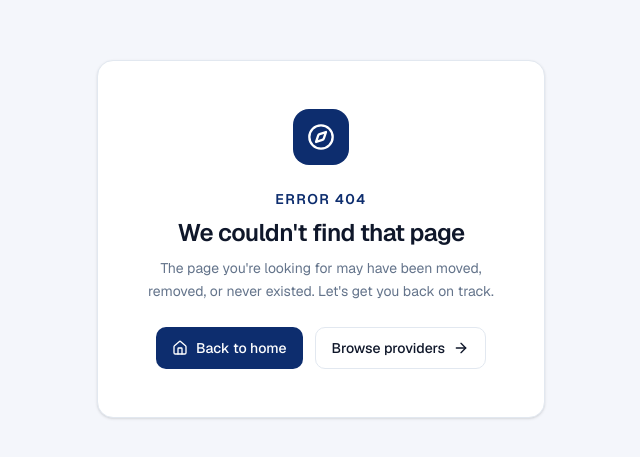
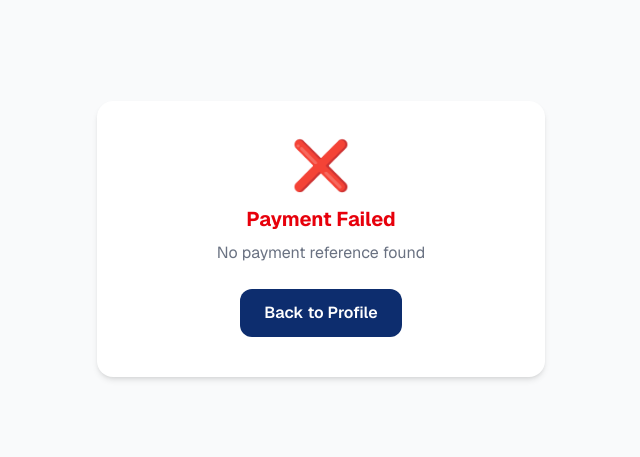
Before and after one commit to destinydominic13/ttaskpro-frontend, a Next.js app: page /payment-callback in a window 1280 px wide. Before the commit this address had no page. Shown: the part 161-618 px from the top of the page, without its empty margins (319-959 px from the left). Built offline with nearby package versions, Linux system fonts and the light colour scheme.

Commit message:
profile change

```diff
--- /dev/null
+++ b/app/payment-callback/page.tsx
@@ -0,0 +1,73 @@
+'use client';
+import { useEffect, useState } from 'react';
+import { useSearchParams } from 'next/navigation';
+import API from '../lib/api';
+import Link from 'next/link';
+
+export default function PaymentCallbackPage() {
+  const searchParams = useSearchParams();
+  const reference = searchParams.get('reference') || searchParams.get('trxref');
+  const [status, setStatus] = useState<'loading' | 'success' | 'error'>('loading');
+  const [message, setMessage] = useState('');
+
+  useEffect(() => {
+    if (!reference) {
+      setStatus('error');
+      setMessage('No payment reference found');
+      return;
+    }
+    verifyPayment();
+  }, [reference]);
+
+  const verifyPayment = async () => {
+    try {
+      const res = await API.get(`/user/verify-payment/${reference}`);
+      setStatus('success');
+      setMessage(res.data.message);
+    } catch (err: any) {
+      setStatus('error');
+      setMessage(err.response?.data?.message || 'Payment verification failed');
+    }
+  };
+
+  return (
+    <div className="min-h-screen bg-gray-50 flex items-center justify-center px-6">
+      <div className="bg-white rounded-2xl shadow-md p-10 max-w-md w-full text-center">
+        {status === 'loading' && (
+          <>
+            <div className="animate-spin rounded-full h-12 w-12 border-b-2 border-[#0d2d6e] mx-auto mb-4"></div>
+            <p className="text-gray-600">Verifying your payment...</p>
+          </>
+        )}
+
+        {status === 'success' && (
+          <>
+            <div className="text-5xl mb-4">✅</div>
+            <h1 className="text-xl font-bold text-green-600 mb-2">Payment Successful!</h1>
+            <p className="text-gray-500 mb-6">{message}</p>
+            <Link
+              href="/profile"
+              className="inline-block bg-[#0d2d6e] text-white px-6 py-3 rounded-xl font-semibold hover:bg-[#0a2458] transition"
+            >
+              Back to Profile
+            </Link>
+          </>
+        )}
+
+        {status === 'error' && (
+          <>
+            <div className="text-5xl mb-4">❌</div>
+            <h1 className="text-xl font-bold text-red-600 mb-2">Payment Failed</h1>
+            <p className="text-gray-500 mb-6">{message}</p>
+            <Link
+              href="/profile"
+              className="inline-block bg-[#0d2d6e] text-white px-6 py-3 rounded-xl font-semibold hover:bg-[#0a2458] transition"
+            >
+              Back to Profile
+            </Link>
+          </>
+        )}
+      </div>
+    </div>
+  );
+}
--- a/app/profile/page.tsx
+++ b/app/profile/page.tsx
@@ -1,8 +1,8 @@
-'use client';
-import { useState, useEffect } from 'react';
-import API from '../lib/api';
-import { getUser, logout } from '../lib/auth';
-import Link from 'next/link';
+"use client";
+import { useState, useEffect } from "react";
+import API from "../lib/api";
+import { getUser, logout } from "../lib/auth";
+import Link from "next/link";
 import {
   LogOut,
   Wallet,
@@ -14,23 +14,26 @@ import {
   Clock,
   XCircle,
   AlertCircle,
-} from 'lucide-react';
+} from "lucide-react";
 
 export default function ProfilePage() {
   const [user, setUser] = useState<any>(null);
   const [bookings, setBookings] = useState([]);
   const [transactions, setTransactions] = useState([]);
   const [loading, setLoading] = useState(true);
-  const [transferForm, setTransferForm] = useState({ providerUsername: '', amount: '' });
-  const [transferMsg, setTransferMsg] = useState('');
-  const [transferError, setTransferError] = useState('');
-  const [activeTab, setActiveTab] = useState('bookings');
+  const [transferForm, setTransferForm] = useState({
+    providerUsername: "",
+    amount: "",
+  });
+  const [transferMsg, setTransferMsg] = useState("");
+  const [transferError, setTransferError] = useState("");
+  const [activeTab, setActiveTab] = useState("bookings");
   const [showFundModal, setShowFundModal] = useState(false);
-  const [fundAmount, setFundAmount] = useState('');
+  const [fundAmount, setFundAmount] = useState("");
 
   useEffect(() => {
-    if (!localStorage.getItem('token')) {
-      window.location.href = '/login';
+    if (!localStorage.getItem("token")) {
+      window.location.href = "/login";
     }
     fetchProfile();
   }, []);
@@ -38,9 +41,9 @@ export default function ProfilePage() {
   const fetchProfile = async () => {
     try {
       const [profileRes, bookingsRes, transactionsRes] = await Promise.all([
-        API.get('/user/profile'),
-        API.get('/user/bookings'),
-        API.get('/user/transactions'),
+        API.get("/user/profile"),
+        API.get("/user/bookings"),
+        API.get("/user/transactions"),
       ]);
       setUser(profileRes.data);
       setBookings(bookingsRes.data);
@@ -54,33 +57,31 @@ export default function ProfilePage() {
 
   const handleTransfer = async (e: React.FormEvent) => {
     e.preventDefault();
-    setTransferMsg('');
-    setTransferError('');
+    setTransferMsg("");
+    setTransferError("");
     try {
-      const res = await API.post('/user/transfer', {
+      const res = await API.post("/user/transfer", {
         providerUsername: transferForm.providerUsername,
         amount: parseFloat(transferForm.amount),
       });
       setTransferMsg(res.data.message);
-      setTransferForm({ providerUsername: '', amount: '' });
+      setTransferForm({ providerUsername: "", amount: "" });
       fetchProfile();
     } catch (err: any) {
-      setTransferError(err.response?.data?.message || 'Transfer failed');
+      setTransferError(err.response?.data?.message || "Transfer failed");
     }
   };
 
   const handleFundAccount = async (e: React.FormEvent) => {
     e.preventDefault();
     try {
-      const res = await API.post('/user/fund-account', {
+      const res = await API.post("/user/fund-account", {
         amount: parseFloat(fundAmount),
       });
-      setTransferMsg(`Successfully funded with ₦${fundAmount}`);
-      setFundAmount('');
-      setShowFundModal(false);
-      fetchProfile();
+      // Redirect user to Paystack's payment page
+      window.location.href = res.data.authorizationUrl;
     } catch (err: any) {
-      setTransferError(err.response?.data?.message || 'Funding failed');
+      setTransferError(err.response?.data?.message || "Funding failed");
     }
   };
 
@@ -98,7 +99,10 @@ export default function ProfilePage() {
       <nav className="bg-primary text-white px-6 py-4 flex items-center justify-between shadow-lg sticky top-0 z-50">
         <div className="text-2xl font-black">TTaskPro</div>
         <div className="flex items-center gap-3">
-          <Link href="/" className="text-primary-foreground/80 hover:text-primary-foreground text-sm font-medium transition flex items-center gap-1">
+          <Link
+            href="/"
+            className="text-primary-foreground/80 hover:text-primary-foreground text-sm font-medium transition flex items-center gap-1"
+          >
             Browse Providers
           </Link>
           <button
@@ -128,14 +132,18 @@ export default function ProfilePage() {
             <div className="text-center md:text-left flex-1">
               <h1 className="text-3xl font-black">{user?.fullName}</h1>
               <p className="text-primary-foreground/80">@{user?.username}</p>
-              <p className="text-primary-foreground/70 text-sm">{user?.email}</p>
+              <p className="text-primary-foreground/70 text-sm">
+                {user?.email}
+              </p>
             </div>
             <div className="md:ml-auto bg-white/15 backdrop-blur border border-white/20 rounded-2xl p-6 text-center">
               <p className="text-primary-foreground/80 text-sm flex items-center gap-2 justify-center">
                 <Wallet className="size-4" />
                 Account Balance
               </p>
-              <p className="text-4xl font-black mt-2">₦{user?.balance?.toLocaleString()}</p>
+              <p className="text-4xl font-black mt-2">
+                ₦{user?.balance?.toLocaleString()}
+              </p>
             </div>
           </div>
         </div>
@@ -144,10 +152,14 @@ export default function ProfilePage() {
         {showFundModal && (
           <div className="fixed inset-0 bg-black/50 flex items-center justify-center z-50 p-4">
             <div className="bg-card rounded-2xl shadow-xl max-w-md w-full p-6">
-              <h3 className="text-xl font-bold text-foreground mb-4">Fund Your Account</h3>
+              <h3 className="text-xl font-bold text-foreground mb-4">
+                Fund Your Account
+              </h3>
               <form onSubmit={handleFundAccount} className="space-y-4">
                 <div>
-                  <label className="block text-sm font-semibold text-foreground mb-2">Amount (₦)</label>
+                  <label className="block text-sm font-semibold text-foreground mb-2">
+                    Amount (₦)
+                  </label>
                   <input
                     type="number"
                     value={fundAmount}
@@ -207,7 +219,12 @@ export default function ProfilePage() {
                 <input
                   type="text"
                   value={transferForm.providerUsername}
-                  onChange={(e) => setTransferForm({ ...transferForm, providerUsername: e.target.value })}
+                  onChange={(e) =>
+                    setTransferForm({
+                      ...transferForm,
+                      providerUsername: e.target.value,
+                    })
+                  }
                   required
                   className="w-full border-2 border-border rounded-xl px-4 py-3 focus:outline-none focus:border-primary transition-colors bg-card"
                   placeholder="Enter provider username"
@@ -220,7 +237,9 @@ export default function ProfilePage() {
                 <input
                   type="number"
                   value={transferForm.amount}
-                  onChange={(e) => setTransferForm({ ...transferForm, amount: e.target.value })}
+                  onChange={(e) =>
+                    setTransferForm({ ...transferForm, amount: e.target.value })
+                  }
                   required
                   min="1"
                   className="w-full border-2 border-border rounded-xl px-4 py-3 focus:outline-none focus:border-primary transition-colors bg-card"
@@ -241,22 +260,22 @@ export default function ProfilePage() {
             {/* Tabs */}
             <div className="flex gap-2 mb-6">
               <button
-                onClick={() => setActiveTab('bookings')}
+                onClick={() => setActiveTab("bookings")}
                 className={`px-4 py-2 rounded-xl font-semibold text-sm transition flex items-center gap-2 ${
-                  activeTab === 'bookings'
-                    ? 'bg-primary text-primary-foreground'
-                    : 'bg-muted text-muted-foreground hover:bg-muted/80'
+                  activeTab === "bookings"
+                    ? "bg-primary text-primary-foreground"
+                    : "bg-muted text-muted-foreground hover:bg-muted/80"
                 }`}
               >
                 <BookMarked className="size-4" />
                 Bookings ({bookings.length})
               </button>
               <button
-                onClick={() => setActiveTab('transactions')}
+                onClick={() => setActiveTab("transactions")}
                 className={`px-4 py-2 rounded-xl font-semibold text-sm transition flex items-center gap-2 ${
-                  activeTab === 'transactions'
-                    ? 'bg-primary text-primary-foreground'
-                    : 'bg-muted text-muted-foreground hover:bg-muted/80'
+                  activeTab === "transactions"
+                    ? "bg-primary text-primary-foreground"
+                    : "bg-muted text-muted-foreground hover:bg-muted/80"
                 }`}
               >
                 <CreditCard className="size-4" />
@@ -265,36 +284,57 @@ export default function ProfilePage() {
             </div>
 
             {/* Bookings Tab */}
-            {activeTab === 'bookings' && (
+            {activeTab === "bookings" && (
               <div className="space-y-3">
                 {bookings.length === 0 ? (
                   <div className="text-center py-10 text-muted-foreground">
                     <BookMarked className="size-12 mx-auto mb-3 opacity-50" />
                     <p className="font-medium">No bookings yet</p>
-                    <Link href="/" className="text-primary font-semibold hover:underline text-sm">
+                    <Link
+                      href="/"
+                      className="text-primary font-semibold hover:underline text-sm"
+                    >
                       Browse Providers
                     </Link>
                   </div>
                 ) : (
                   bookings.map((booking: any) => (
-                    <div key={booking.id} className="border-2 border-border rounded-xl p-4 hover:border-primary/50 hover:bg-muted/30 transition">
+                    <div
+                      key={booking.id}
+                      className="border-2 border-border rounded-xl p-4 hover:border-primary/50 hover:bg-muted/30 transition"
+                    >
                       <div className="flex items-center justify-between">
                         <div className="flex-1">
-                          <p className="font-semibold text-foreground">{booking.provider?.fullName}</p>
-                          <p className="text-sm text-muted-foreground">{booking.provider?.category}</p>
+                          <p className="font-semibold text-foreground">
+                            {booking.provider?.fullName}
+                          </p>
+                          <p className="text-sm text-muted-foreground">
+                            {booking.provider?.category}
+                          </p>
                           <p className="text-xs text-muted-foreground/70">
                             {new Date(booking.createdAt).toLocaleDateString()}
                           </p>
                         </div>
-                        <span className={`px-3 py-1 rounded-full text-xs font-semibold ml-4 flex items-center gap-1 ${
-                          booking.status === 'CONFIRMED' ? 'bg-success/10 text-success' :
-                          booking.status === 'COMPLETED' ? 'bg-primary/10 text-primary' :
-                          booking.status === 'CANCELLED' ? 'bg-destructive/10 text-destructive' :
-                          'bg-warning/10 text-warning'
-                        }`}>
-                          {booking.status === 'COMPLETED' && <CheckCircle2 className="size-3" />}
-                          {booking.status === 'CONFIRMED' && <Clock className="size-3" />}
-                          {booking.status === 'CANCELLED' && <XCircle className="size-3" />}
+                        <span
+                          className={`px-3 py-1 rounded-full text-xs font-semibold ml-4 flex items-center gap-1 ${
+                            booking.status === "CONFIRMED"
+                              ? "bg-success/10 text-success"
+                              : booking.status === "COMPLETED"
+                              ? "bg-primary/10 text-primary"
+                              : booking.status === "CANCELLED"
+                              ? "bg-destructive/10 text-destructive"
+                              : "bg-warning/10 text-warning"
+                          }`}
+                        >
+                          {booking.status === "COMPLETED" && (
+                            <CheckCircle2 className="size-3" />
+                          )}
+                          {booking.status === "CONFIRMED" && (
+                            <Clock className="size-3" />
+                          )}
+                          {booking.status === "CANCELLED" && (
+                            <XCircle className="size-3" />
+                          )}
                           {booking.status}
                         </span>
                       </div>
@@ -305,7 +345,7 @@ export default function ProfilePage() {
             )}
 
             {/* Transactions Tab */}
-            {activeTab === 'transactions' && (
+            {activeTab === "transactions" && (
               <div className="space-y-3">
                 {transactions.length === 0 ? (
                   <div className="text-center py-10 text-muted-foreground">
@@ -314,15 +354,22 @@ export default function ProfilePage() {
                   </div>
                 ) : (
                   transactions.map((tx: any) => (
-                    <div key={tx.id} className="border-2 border-border rounded-xl p-4 hover:border-destructive/30 hover:bg-destructive/5 transition">
+                    <div
+                      key={tx.id}
+                      className="border-2 border-border rounded-xl p-4 hover:border-destructive/30 hover:bg-destructive/5 transition"
+                    >
                       <div className="flex items-center justify-between">
                         <div className="flex-1">
-                          <p className="font-semibold text-foreground">{tx.note}</p>
+                          <p className="font-semibold text-foreground">
+                            {tx.note}
+                          </p>
                           <p className="text-xs text-muted-foreground/70">
                             {new Date(tx.date).toLocaleDateString()}
                           </p>
                         </div>
-                        <span className="text-destructive font-bold ml-4">-₦{tx.amount?.toLocaleString()}</span>
+                        <span className="text-destructive font-bold ml-4">
+                          -₦{tx.amount?.toLocaleString()}
+                        </span>
                       </div>
                     </div>
                   ))
```
